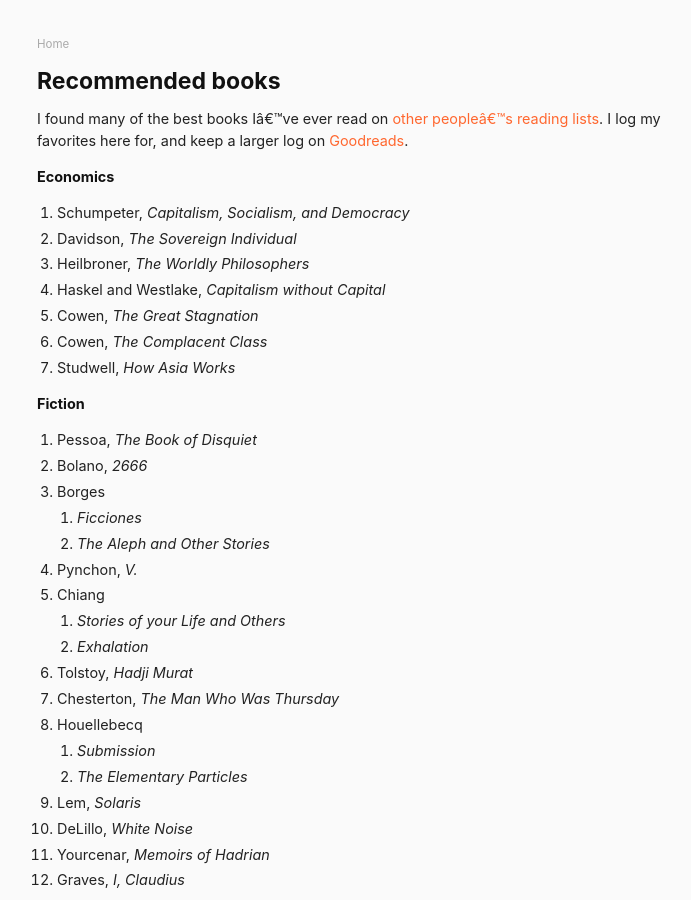
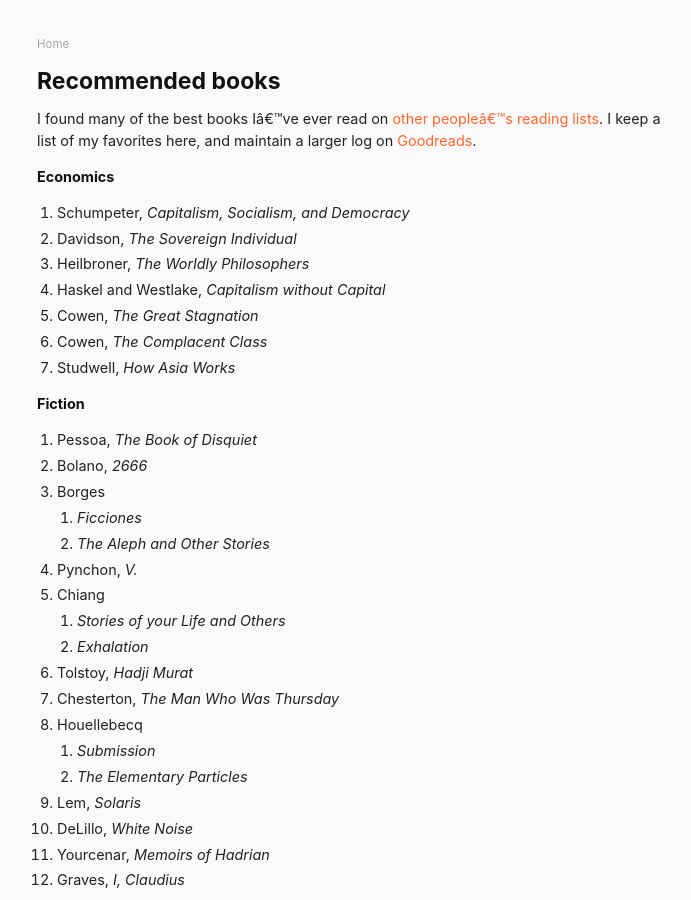
Before and after one commit to danschlz/danschulz.github.io, a Jekyll site: the page built from books.md, in a window 1280 px wide and 900 px high. Shown: the whole window, without its empty margins (283-974 px from the left). Built offline with Jekyll 4.4.1, drawn with Linux system fonts in a browser that asks for light colours.

Commit message:
Update books.md

```diff
--- a/books.md
+++ b/books.md
@@ -4,7 +4,7 @@ title: Recommended books
 permalink: /books/
 ---
 
-I found many of the best books I've ever read on [other people's reading lists](/other-reading-lists/). I log my favorites here for, and keep a larger log on [Goodreads](https://www.goodreads.com/user/show/61944802-dan-schulz).
+I found many of the best books I've ever read on [other people's reading lists](/other-reading-lists/). I keep a list of my favorites here, and maintain a larger log on [Goodreads](https://www.goodreads.com/user/show/61944802-dan-schulz).
 
 **Economics**
 - Schumpeter, _Capitalism, Socialism, and Democracy_
```
